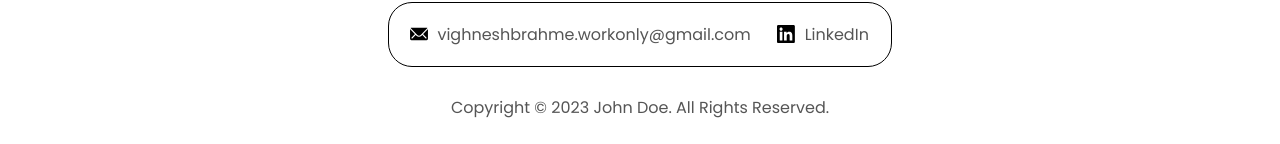
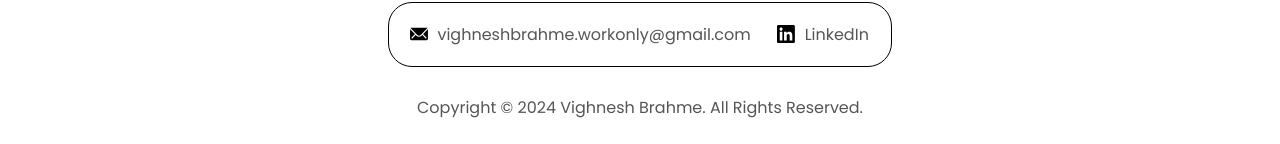
Before and after one commit to ThePhoenix08/portfolio, a React (Vite) app: page / in a window 1280 px wide. Shown: the part 4252-4396 px from the top of the page. Built offline with nearby package versions, Linux system fonts and the light colour scheme.

Commit message:
update: resume + correction: footer

```diff
--- a/src/sections/footer/Footer.jsx
+++ b/src/sections/footer/Footer.jsx
@@ -4,7 +4,7 @@
 const Footer = () => {
   return (
     <footer>
-      <p>Copyright &#169; 2023 John Doe. All Rights Reserved.</p>
+      <p>Copyright &#169; 2024 Vighnesh Brahme. All Rights Reserved.</p>
     </footer>
   )
 }
```
Also changed, not shown: 2 other files (tests, documents, lock files or other folders).
